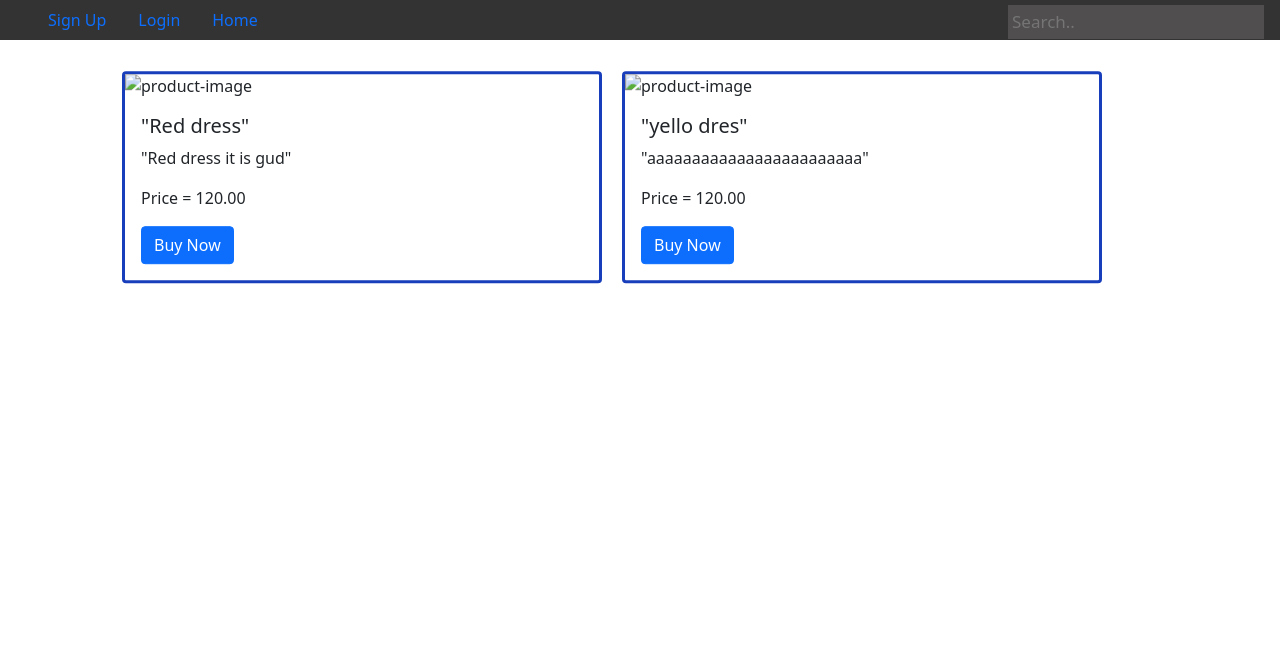
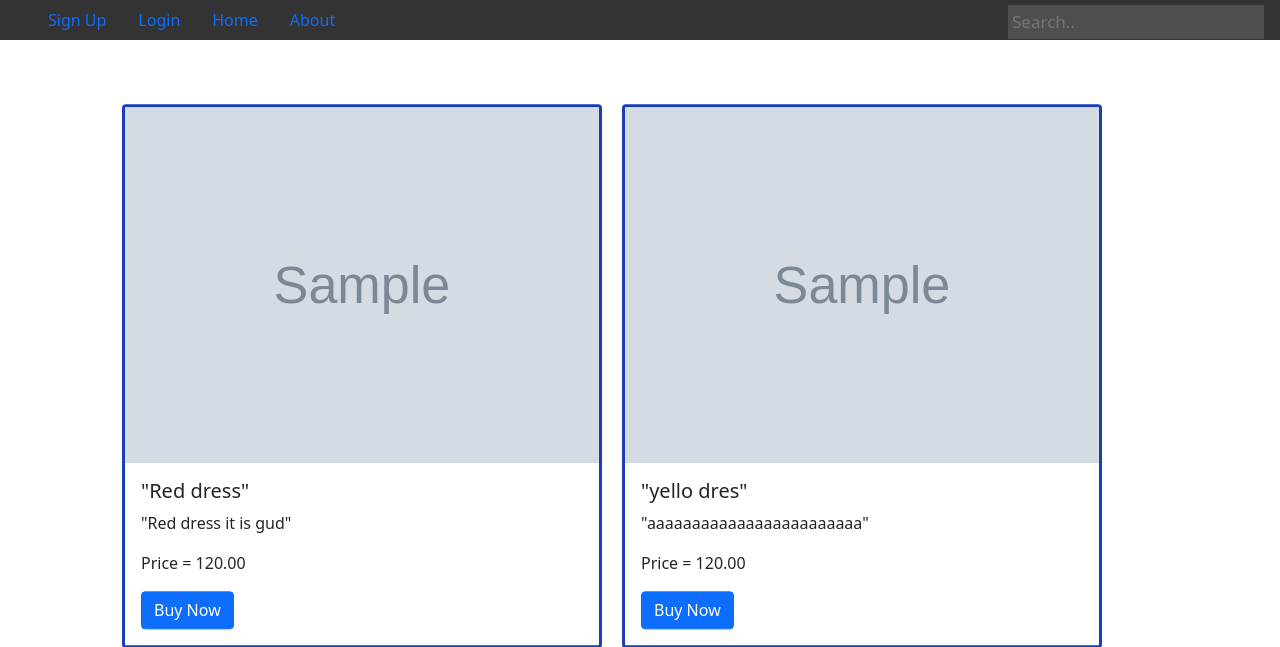
Before and after one commit to ArvindArchu/Online-shop, a Django app: template Online_Shop/Shop/templates/Shop/shop.html in a window 1280 px wide. Shown: the top 647 px of the page. Run offline with Django 3.2, Linux system fonts and the light colour scheme; data comes from the database, SQL or seed files in the repository; the template is opened without the code that fills it: values that come from a table or form of the project are taken from there, most other values are stand-ins (such as "Sample title", 1, 10 or a date in 2020); grey boxes marked "Sample" are stand-in pictures.

Commit message:
About page for saran

```diff
--- a/Online_Shop/Shop/models.py
+++ b/Online_Shop/Shop/models.py
@@ -4,4 +4,4 @@
     productname = models.CharField(max_length=200)
     price = models.DecimalField(max_digits=5, decimal_places=2)
     description = models.TextField()
-    image = models.CharField(max_length=50000)
+    image = models.ImageField(upload_to='uploads/')
--- /dev/null
+++ b/Online_Shop/Shop/templates/Shop/about.html
@@ -0,0 +1,6 @@
+{% extends "shop/base.html" %}
+{% block content %}
+
+<h1>ABout page</h1>
+
+{% endblock content %}
--- a/Online_Shop/Shop/templates/Shop/shop.html
+++ b/Online_Shop/Shop/templates/Shop/shop.html
@@ -6,6 +6,7 @@
     <li><a class="nav-item nav-link" href="#">Sign Up</a> </li>
     <li><a class="nav-item nav-link" href="#">Login</a></li>
     <li><a class="nav-item nav-link" href="{% url 'shop-home' %} ">Home</a></li>
+    <li><a class="nav-item nav-link" href="{% url 'shop-about' %} ">About</a></li>
     <input type="text" placeholder="Search..">
   </ul>
 
@@ -61,7 +62,7 @@
     }
     </style>
   <div class ="card">
-    <img class="class-img-top" src="{{ products.image }}" alt="product-image" >
+    <img src="{{ image.url }}">
     <div class="card-body">
       <h5 class="card-title">"{{product.productname}}"</h5>
       <p class="card-text">"{{product.description}}"</p>
--- a/Online_Shop/Shop/urls.py
+++ b/Online_Shop/Shop/urls.py
@@ -2,5 +2,6 @@
 from . import views #importing views.py file from local directory
 
 urlpatterns = [
-    path('home', views.home, name = 'shop-home'),#giving no path and then importing home from views
+    path('home/', views.home, name = 'shop-home'),#giving no path and then importing home from views
+    path('about/',views.about,name = 'shop-about'),
 ]
--- a/Online_Shop/Shop/views.py
+++ b/Online_Shop/Shop/views.py
@@ -5,3 +5,6 @@
 def home(request):
 	products = Product.objects.all()
 	return render(request, 'Shop/shop.html',{'products':products})
+
+def about(request):
+	return render(request, 'Shop/about.html')
```
